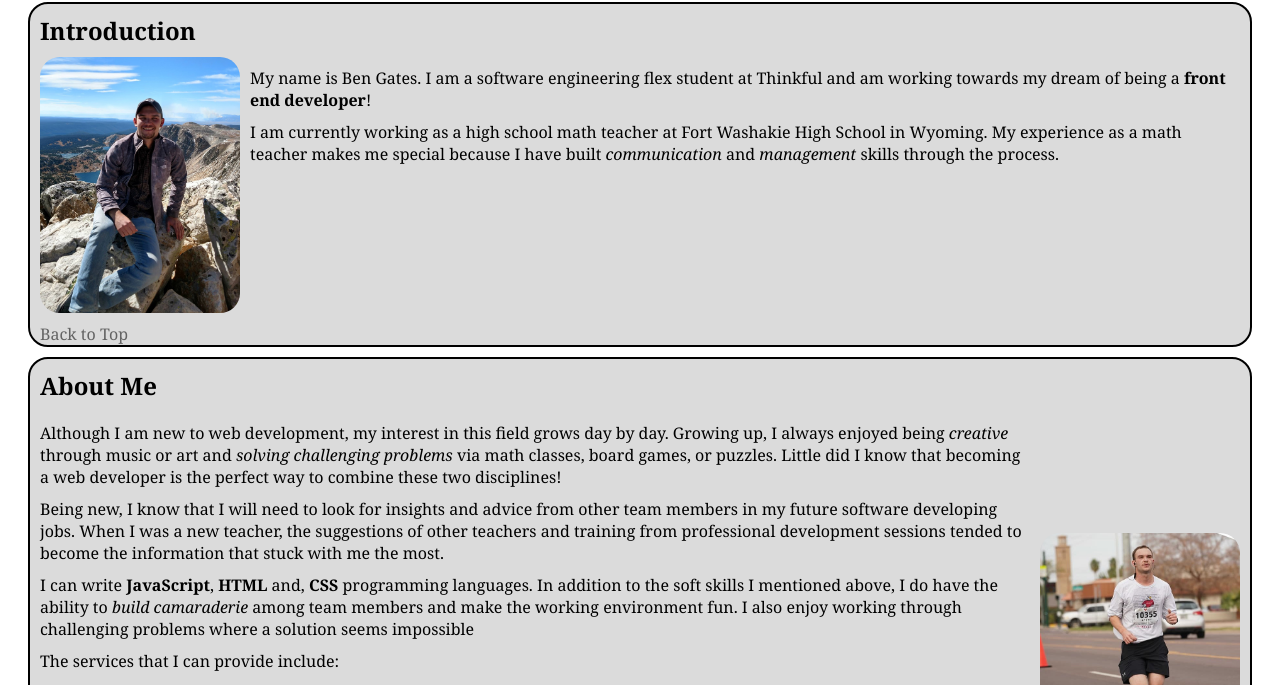
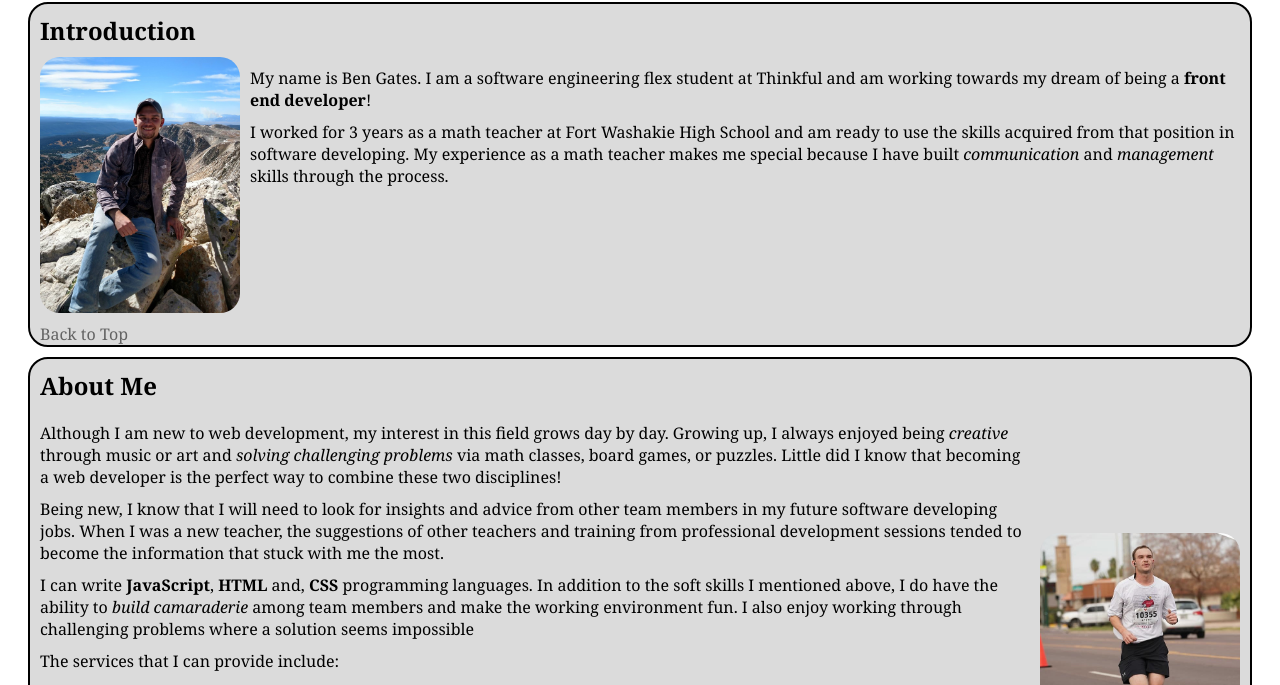
Before and after one commit to benjamin-gates/portfolio-webpage, a plain HTML site: page index.html in a window 1280 px wide. Shown: the part 90-775 px from the top of the page. Drawn offline with Linux system fonts and the light colour scheme.

Commit message:
editing introduction text

```diff
--- a/index.html
+++ b/index.html
@@ -22,7 +22,7 @@
                 <div class="intro-group">
                 <div>
                 <p>My name is Ben Gates. I am a software engineering flex student at Thinkful and am working towards my dream of being a <strong>front end developer</strong>!</p>
-                <p>I am currently working as a high school math teacher at Fort Washakie High School in Wyoming. My experience as a math teacher makes me special because I have built <em>communication</em> and <em>management</em> skills through the process.</p>
+                <p>I worked for 3 years as a math teacher at Fort Washakie High School and am ready to use the skills acquired from that position in software developing. My experience as a math teacher makes me special because I have built <em>communication</em> and <em>management</em> skills through the process.</p>
                 </div>
                 <img class="profile" src="images/profile-pic.jpg" alt="Profile Picture"/>
                 </div>
```
